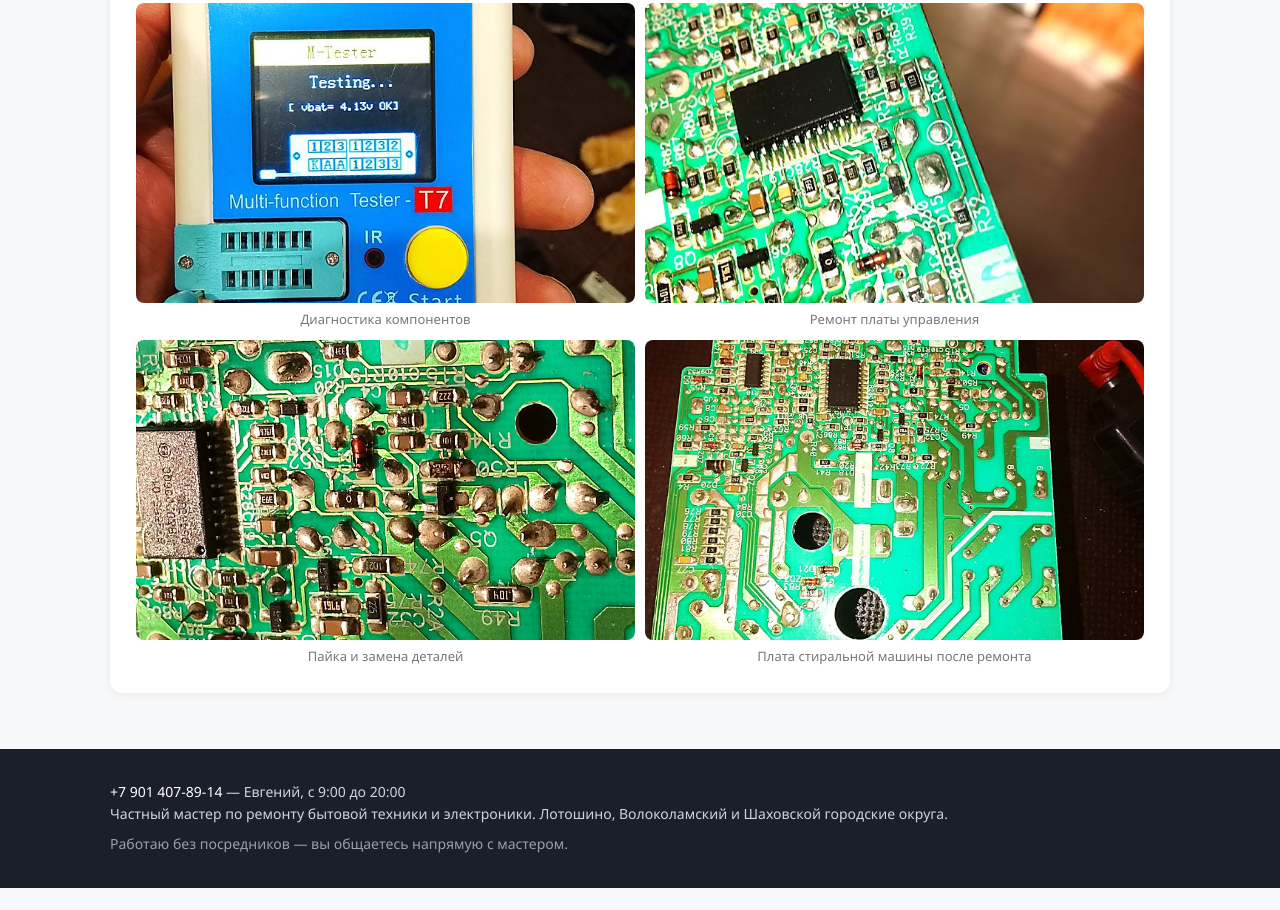
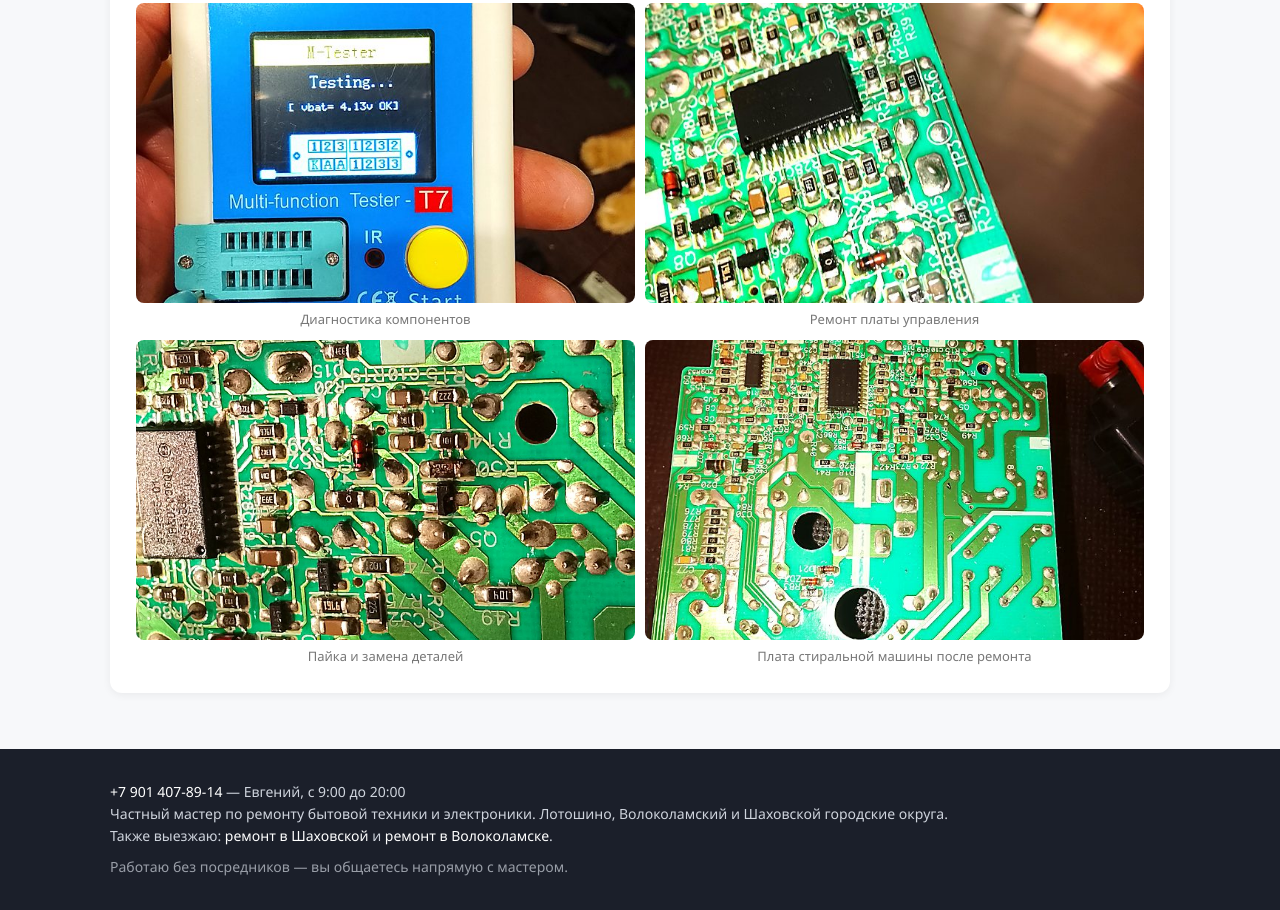
Before and after one commit to xolodgen/xolodgen.github.io, a plain HTML site: page index.html in a window 1280 px wide. Shown: the part 7990-8900 px from the top of the page. Before the commit the page ends 8878 px from the top, so only its background shows below. Drawn offline with Linux system fonts and the light colour scheme.

Commit message:
Update index.html

```diff
--- a/index.html
+++ b/index.html
@@ -406,6 +406,7 @@ footer a { color:#fff; text-decoration:none; }
   <div class="container">
     <p><a href="tel:+79014078914">+7 901 407-89-14</a> — Евгений, с 9:00 до 20:00</p>
     <p>Частный мастер по ремонту бытовой техники и электроники. Лотошино, Волоколамский и Шаховской городские округа.</p>
+        <p>Также выезжаю: <a href="/shahovskaya/">ремонт в Шаховской</a> и <a href="/volokolamsk/">ремонт в Волоколамске</a>.</p>
     <p style="margin-top:8px; opacity:.7;">Работаю без посредников — вы общаетесь напрямую с мастером.</p>
   </div>
 </footer>
```
